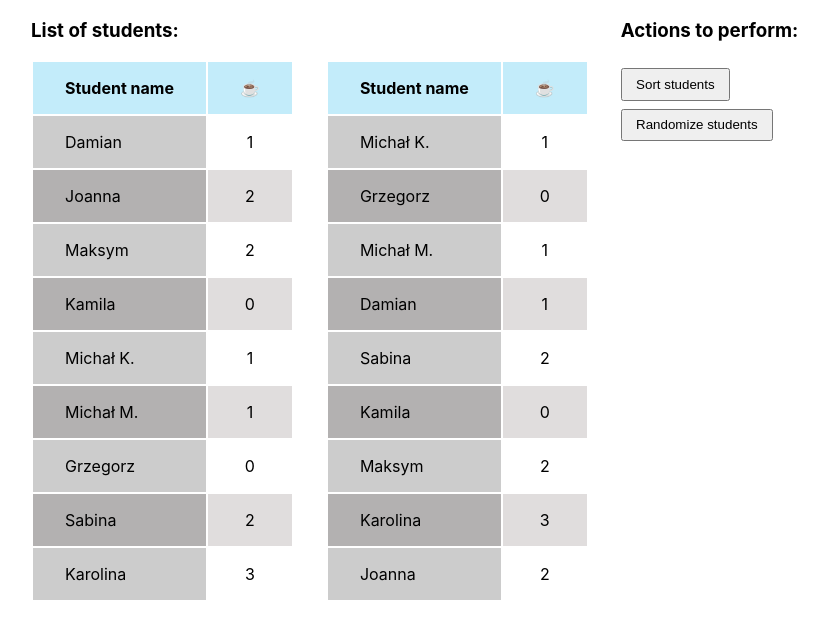
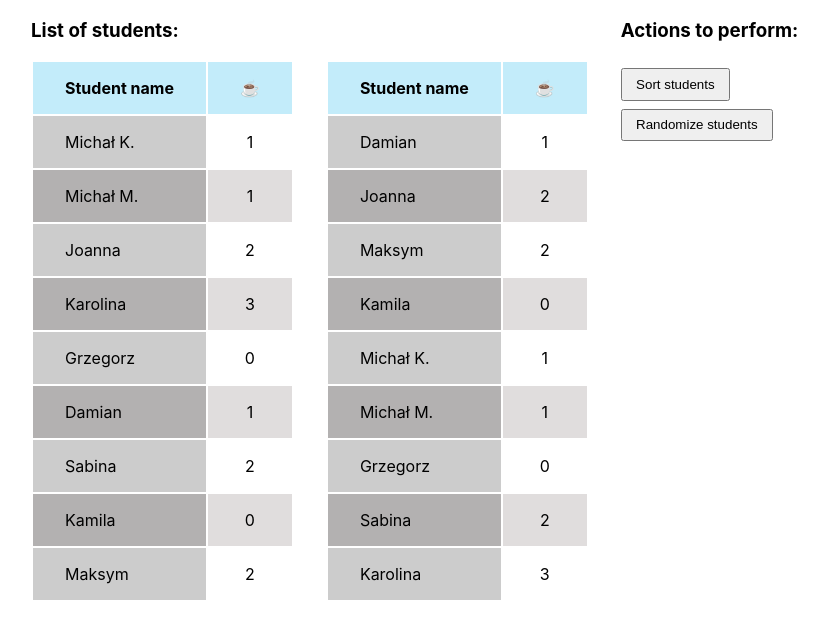
Before and after one commit to argasek/codebrainers-2020-02, a React (Create React App) app: page / in a window 1280 px wide. Shown: the top 638 px of the page, without its empty margins (33-861 px from the left). Built offline with nearby package versions, Linux system fonts and the light colour scheme.

Commit message:
Task 4 solution using props

```diff
--- a/src/App.jsx
+++ b/src/App.jsx
@@ -1,6 +1,6 @@
 import React from 'react';
 import 'App.scss';
-import StudentList from 'components/student-list/StudentList';
+import { StudentList, randomizeStudents } from 'components/student-list/StudentList';
 import StudentListRandomizeButton from 'components/student-list-randomize-button/StudentListRandomizeButton';
 import StudentListSortButton from 'components/student-list-sort-button/StudentListSortButton';
 
@@ -12,7 +12,7 @@ function App() {
           <h3>List of students:</h3>
           <div className="d-flex student-lists-container">
             <StudentList />
-            <StudentList />
+            <StudentList function='randomize' />
           </div>
         </div>
         <div className="student-actions">
--- a/src/components/student-list/StudentList.jsx
+++ b/src/components/student-list/StudentList.jsx
@@ -9,16 +9,36 @@ const sortStudents = (studentsArray, key, direction) => {
 }
 
 const randomizeStudents = (studentsArray) => {
-  for (let i = studentsArray.length - 1; i > 0; i--) {
+  let newStudentsArray = [];
+  for (let i = 0; i < studentsArray.length; i++) {
+    newStudentsArray.push(studentsArray[i]);
+  }
+  for (let i = newStudentsArray.length - 1; i > 0; i--) {
     const j = Math.floor(Math.random() * i)
-    const temp = studentsArray[i]
-    studentsArray[i] = studentsArray[j]
-    studentsArray[j] = temp
+    const temp = newStudentsArray[i]
+    newStudentsArray[i] = newStudentsArray[j]
+    newStudentsArray[j] = temp
   }
-  return studentsArray
+  return newStudentsArray.map(
+    student =>
+      <Student
+        key={student.id}
+        student={student}
+      />
+  )
 }
 
-const StudentList = () => {
+const originalStudentList = (studentsArray) => {
+  return studentsArray.map(
+    student =>
+      <Student
+        key={student.id}
+        student={student}
+      />)
+}
+
+const StudentList = (props) => {
+
 
   return (
 
@@ -31,16 +51,11 @@ const StudentList = () => {
       </thead>
       <tbody>
         {
-          randomizeStudents(codeBrainersStudents).map(student =>
-            <Student
-              key={student.id}
-              student={student}
-            />
-          )
+          props.function === 'randomize' ? randomizeStudents(codeBrainersStudents) : originalStudentList(codeBrainersStudents)
         }
       </tbody>
     </table>
   );
 };
 
-export default StudentList;
+export { StudentList, randomizeStudents }
```
